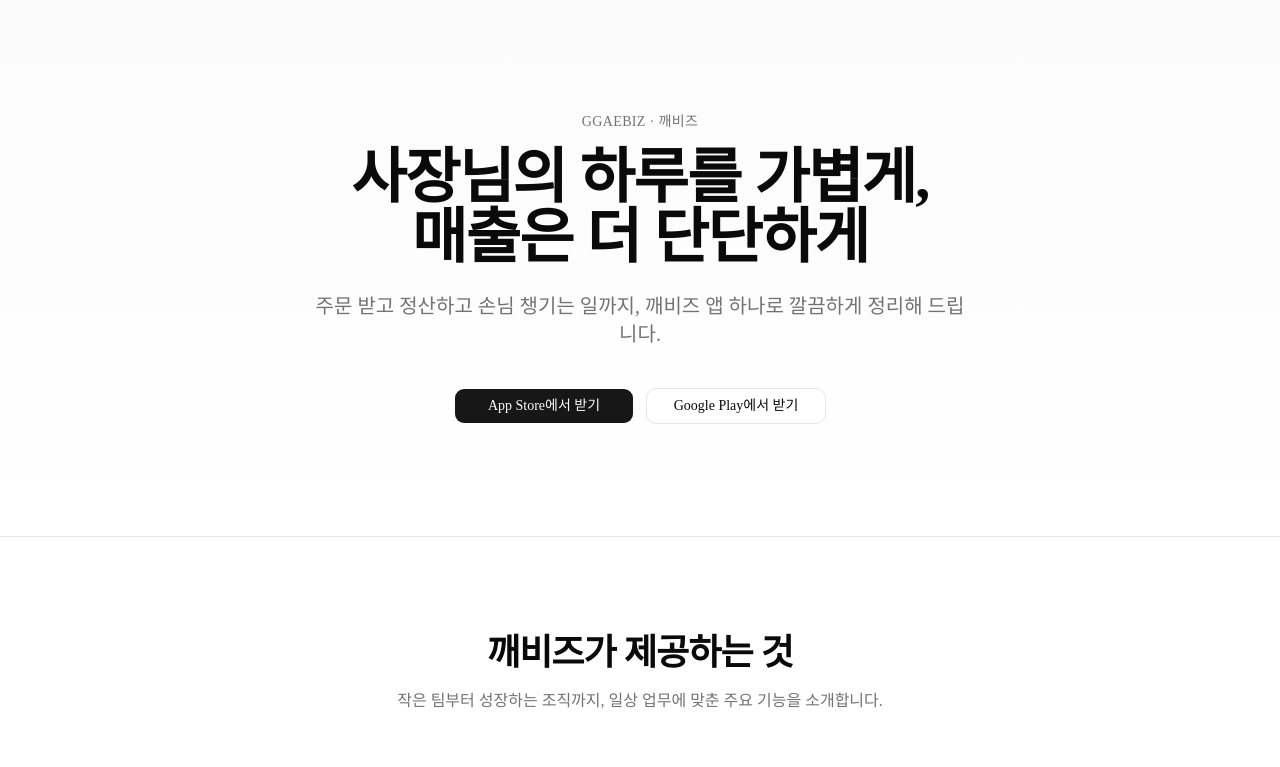
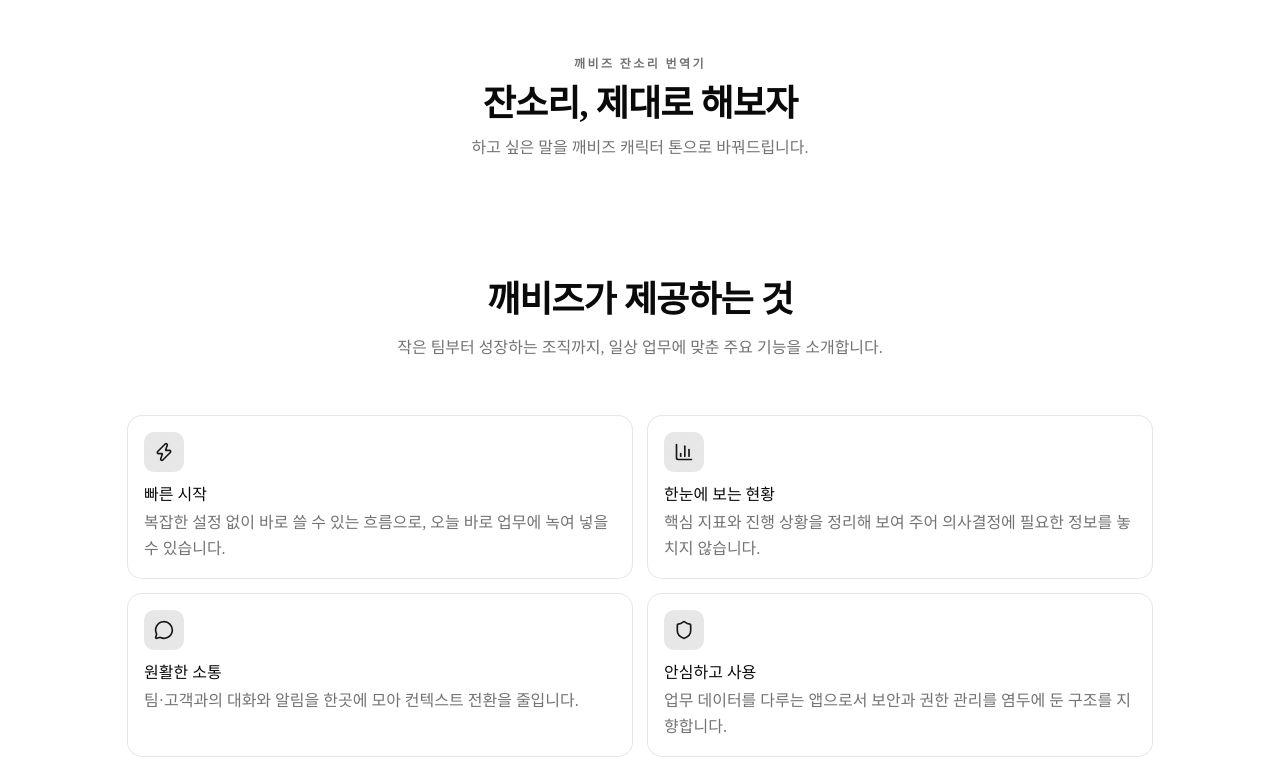
Before and after one commit to hansol-build/ggaebiz-web, a Next.js app: page / in a window 1280 px wide. Shown: the top 767 px of the page. Built offline with nearby package versions, Linux system fonts and the light colour scheme; no server answers.

Commit message:
style(hero): 잔소리 번역기 컨셉에 맞춰 히어로 카피를 다듬음
Co-Authored-By: Claude Opus 4.7 (1M context) <noreply@anthropic.com>

```diff
--- a/components/hero-section.tsx
+++ b/components/hero-section.tsx
@@ -1,44 +1,19 @@
-import Link from "next/link";
-
-import { buttonVariants } from "@/components/ui/button";
-import { APP_STORE_URL, PLAY_STORE_URL } from "@/lib/app-links";
-import { cn } from "@/lib/utils";
-
 export function HeroSection() {
   return (
     <section
       id="hero"
-      className="relative overflow-hidden border-b bg-gradient-to-b from-muted/40 to-background px-4 py-20 sm:py-28"
+      className="px-4 pt-10 pb-4 text-center sm:pt-14 sm:pb-6"
     >
-      <div className="mx-auto flex max-w-5xl flex-col items-center text-center">
-        <p className="mb-4 text-sm font-medium tracking-wide text-muted-foreground uppercase">
-          Ggaebiz · 깨비즈
+      <div className="mx-auto max-w-2xl">
+        <p className="mb-3 text-xs font-semibold tracking-[0.2em] text-muted-foreground uppercase">
+          깨비즈 잔소리 번역기
         </p>
-        <h1 className="font-heading text-4xl font-semibold tracking-tight text-balance sm:text-5xl md:text-6xl">
-          사장님의 하루를 가볍게,
-          <br className="hidden sm:block" /> 매출은 더 단단하게
+        <h1 className="font-heading text-3xl font-semibold tracking-tight text-balance sm:text-4xl">
+          잔소리, 제대로 해보자
         </h1>
-        <p className="mt-6 max-w-2xl text-lg text-muted-foreground text-pretty sm:text-xl">
-          주문 받고 정산하고 손님 챙기는 일까지, 깨비즈 앱 하나로 깔끔하게
-          정리해 드립니다.
+        <p className="mt-3 text-muted-foreground text-pretty">
+          하고 싶은 말을 깨비즈 캐릭터 톤으로 바꿔드립니다.
         </p>
-        <div className="mt-10 flex flex-wrap items-center justify-center gap-3">
-          <Link
-            href={APP_STORE_URL}
-            className={cn(buttonVariants({ size: "lg" }), "min-w-[180px]")}
-          >
-            App Store에서 받기
-          </Link>
-          <Link
-            href={PLAY_STORE_URL}
-            className={cn(
-              buttonVariants({ variant: "outline", size: "lg" }),
-              "min-w-[180px]"
-            )}
-          >
-            Google Play에서 받기
-          </Link>
-        </div>
       </div>
     </section>
   );
```
